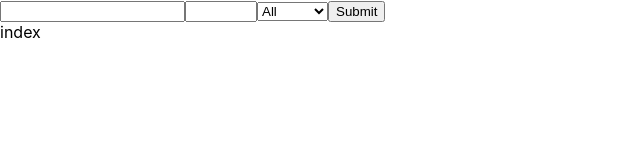
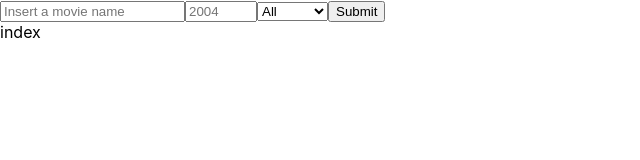
Before and after one commit to AlejoLang/moviedb-page, a React (Create React App) app: page / in a window 1280 px wide. Shown: the top 160 px of the page, without its empty margins (0-640 px from the left). Built offline with nearby package versions, Linux system fonts and the light colour scheme.

Commit message:
Add the search function and states for the seach parameters

```diff
--- a/src/components/Form/index.js
+++ b/src/components/Form/index.js
@@ -1,17 +1,46 @@
-import React from "react";
+import React, { useState } from "react";
+import fetchData from "../../services/fetchData";
 
 function Form() {
 
-  const handleSearch = () => {
+  const [searchedMovie, setSearchedMovie] = useState("");
+  const [searchedYear, setSearchedYear] = useState("");
+  const [searchedType, setSearchedType] = useState("");
+
+  const handleSearch = async (e) => {
+    e.preventDefault();
+    const QUERRY = {
+      s: searchedMovie,
+      type: searchedType,
+      y: searchedYear
+    };
+    let response = await fetchData(QUERRY);
 
   };
 
   return (
     <form onSubmit={handleSearch}>
-      <input type="text" />
-      <input type="number" min="1950" max={new Date().getFullYear()}/>
-      <select name="" id="">
-        <option value="" default>All</option>
+      <input
+        type="text"
+        name="Movie name"
+        placeholder="Insert a movie name"
+        required
+        onChange={(e) => {setSearchedMovie(e.target.value);}}
+      />
+      <input
+        type="number"
+        name="Movie year"
+        placeholder="2004"
+        min="1950"
+        max={new Date().getFullYear()}
+        onChange={(e) => {setSearchedYear(e.target.value);}}
+      />
+      <select
+        name="Search type"
+        id=""
+        onChange={(e) => {setSearchedType(e.target.options[e.target.selectedIndex].value);}}
+      >
+        <option value=" " default>All</option>
         <option value="movie">Movie</option>
         <option value="series">Series</option>
         <option value="episode">Episode</option>
```
